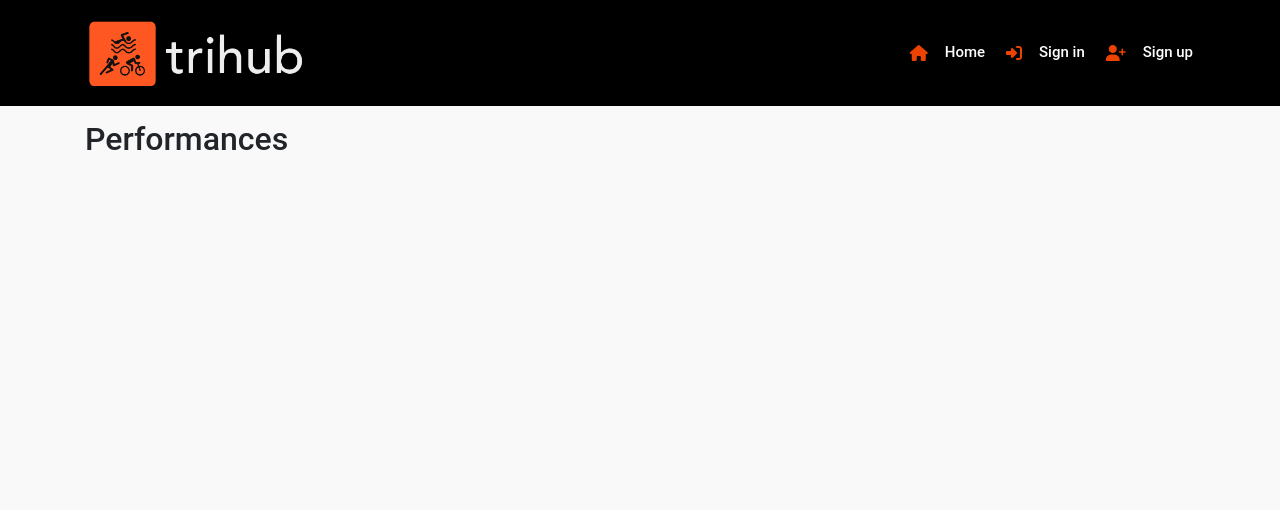
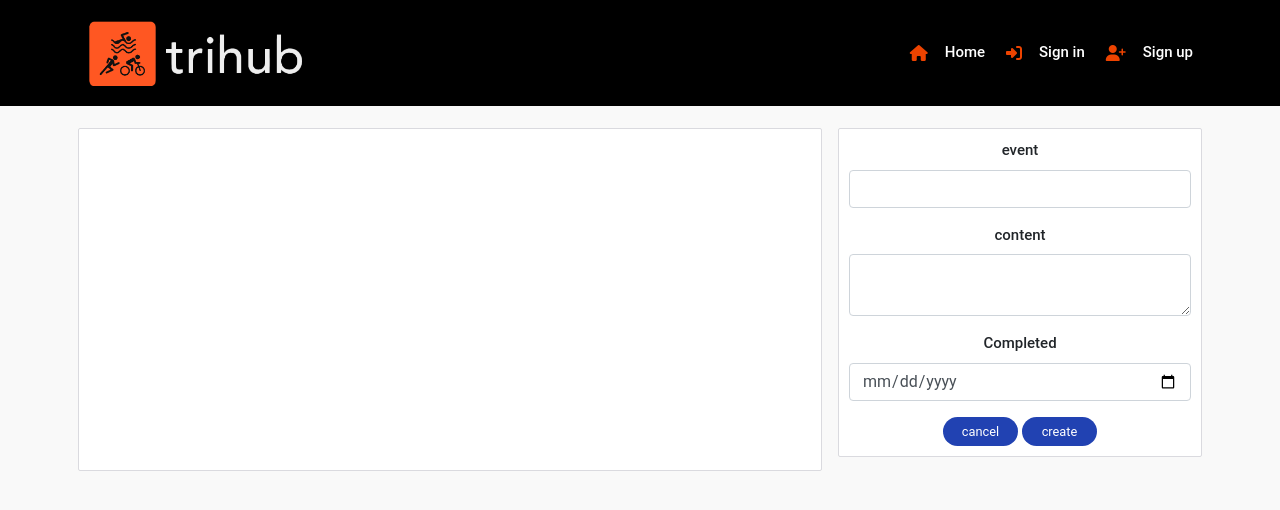
Before and after one commit to MartinBradbury/trihub, a React (Create React App) app: page /performances in a window 1280 px wide. Shown: the top 510 px of the page. Built offline with nearby package versions, Linux system fonts and the light colour scheme; no server answers.

Commit message:
created the commentcreate form and wired to postpage. created initial code for performance create form.

```diff
--- a/src/App.js
+++ b/src/App.js
@@ -11,7 +11,7 @@ import PostCreateForm from "./pages/community/PostCreateForm";
 import PostPage from "./pages/community/PostPage";
 import { useCurrentUser } from "./contexts/CurrentUserContext";
 import CommunityPosts from "./pages/community/CommunityPosts"
-import Performances from "./pages/performances/Performances";
+import PerformanceCreateForm from "./pages/performances/PerformanceCreateForm";
 import PostEditForm from "./pages/community/PostEditForm";
 
 
@@ -26,7 +26,7 @@ function App() {
       <Container className={styles.Main}>
         <Switch>
           <Route exact path="/" render={() => <Home />} />
-          <Route exact path="/performances" render={() => <Performances />} />
+          <Route exact path="/performances" render={() => <PerformanceCreateForm />} />
           <Route exact path="/signin" render={() => <SignInForm />} />
           <Route exact path="/signup" render={() => <SignUpForm />} />
           <Route
--- /dev/null
+++ b/src/pages/comments/CommentCreateForm.js
@@ -0,0 +1,72 @@
+import React, { useState } from "react";
+import { Link } from "react-router-dom";
+
+import Form from "react-bootstrap/Form";
+import InputGroup from "react-bootstrap/InputGroup";
+
+import styles from "../../styles/CommentCreateEditForm.module.css";
+import Avatar from "../../components/Avatar";
+import { axiosRes } from "../../api/axiosDefaults";
+
+function CommentCreateForm(props) {
+  const { post, setPost, setComments, profileImage, profile_id } = props;
+  const [content, setContent] = useState("");
+
+  const handleChange = (event) => {
+    setContent(event.target.value);
+  };
+
+  const handleSubmit = async (event) => {
+    event.preventDefault();
+    try {
+      const { data } = await axiosRes.post("/comments/", {
+        content,
+        post,
+      });
+      setComments((prevComments) => ({
+        ...prevComments,
+        results: [data, ...prevComments.results],
+      }));
+      setPost((prevPost) => ({
+        results: [
+          {
+            ...prevPost.results[0],
+            comments_count: prevPost.results[0].comments_count + 1,
+          },
+        ],
+      }));
+      setContent("");
+    } catch (err) {
+      console.log(err);
+    }
+  };
+
+  return (
+    <Form className="mt-2" onSubmit={handleSubmit}>
+      <Form.Group>
+        <InputGroup>
+          <Link to={`/profiles/${profile_id}`}>
+            <Avatar src={profileImage} />
+          </Link>
+          <Form.Control
+            className={styles.Form}
+            placeholder="my comment..."
+            as="textarea"
+            value={content}
+            onChange={handleChange}
+            rows={2}
+          />
+        </InputGroup>
+      </Form.Group>
+      <button
+        className={`${styles.Button} btn d-block ml-auto`}
+        disabled={!content.trim()}
+        type="submit"
+      >
+        post
+      </button>
+    </Form>
+  );
+}
+
+export default CommentCreateForm;
--- a/src/pages/community/PostPage.js
+++ b/src/pages/community/PostPage.js
@@ -8,10 +8,15 @@ import appStyles from "../../App.module.css";
 import { useParams } from "react-router";
 import { axiosReq } from "../../api/axiosDefaults";
 import Post from "./Post";
+import CommentCreateForm from "../comments/CommentCreateForm";
+import { useCurrentUser } from "../../contexts/CurrentUserContext";
 
 function PostPage() {
   const { id } = useParams();
   const [post, setPost] = useState({ results: [] });
+  const currentUser = useCurrentUser();
+  const profile_image = currentUser?.profile_image;
+  const [comments, setComments] = useState({ results: [] });
 
   useEffect(() => {
     const handleMount = async () => {
@@ -34,7 +39,19 @@ function PostPage() {
       <Col className="py-2 p-0 p-lg-2" lg={8}>
         <p>Popular profiles for mobile</p>
         <Post {...post.results[0]} setPosts={setPost} postPage />
-        <Container className={appStyles.Content}>Comments</Container>
+        <Container className={appStyles.Content}>
+          {currentUser ? (
+            <CommentCreateForm
+              profile_id={currentUser.profile_id}
+              profileImage={profile_image}
+              post={id}
+              setPost={setPost}
+              setComments={setComments}
+            />
+          ) : comments.results.length ? (
+            "Comments"
+          ) : null}
+        </Container>
       </Col>
       <Col lg={4} className="d-none d-lg-block p-0 p-lg-2">
         Popular profiles for desktop
--- /dev/null
+++ b/src/pages/performances/PerformanceCreateForm.js
@@ -0,0 +1,134 @@
+import React, { useRef, useState } from "react";
+
+import Form from "react-bootstrap/Form";
+import Button from "react-bootstrap/Button";
+import Row from "react-bootstrap/Row";
+import Col from "react-bootstrap/Col";
+import Container from "react-bootstrap/Container";
+import Alert from "react-bootstrap/Alert";
+import Image from "react-bootstrap/Image";
+
+import Asset from "../../components/Asset";
+
+import Upload from "../../assets/upload.png";
+
+import styles from "../../styles/PostCreateEditForm.module.css";
+import appStyles from "../../App.module.css";
+import btnStyles from "../../styles/Button.module.css";
+
+import { useHistory } from "react-router";
+import { axiosReq } from "../../api/axiosDefaults";
+
+function PerformanceCreateForm() {
+  const [errors, setErrors] = useState({});
+
+  const [performanceData, setPerformanceData] = useState({
+    owner: "",
+    event: "",
+    time: "",
+    distance: "",
+    completed_date: "",
+    content: "",
+  });
+  const { owner, event, time, distance, completed_date, content } =
+    performanceData;
+
+  const history = useHistory();
+
+  const handleChange = (event) => {
+    setPerformanceData({
+      ...performanceData,
+      [event.target.name]: event.target.value,
+    });
+  };
+
+  const handleSubmit = async (event) => {
+    event.preventDefault();
+    const formData = new FormData();
+
+    formData.append("event", event);
+    formData.append("time", time);
+    formData.append("completed date", completed_date);
+    formData.append("content", content);
+
+    try {
+      const { data } = await axiosReq.post("/performances/", formData);
+      history.push(`/performances/${data.id}`);
+    } catch (err) {
+      console.log(err);
+      if (err.response?.status !== 401) {
+        setErrors(err.response?.data);
+      }
+    }
+  };
+
+  const textFields = (
+    <div className="text-center">
+      <Form.Group>
+        <Form.Label>event</Form.Label>
+        <Form.Control
+          type="text"
+          name="event"
+          value={event}
+          onChange={handleChange}
+        />
+      </Form.Group>
+      <Form.Group>
+        <Form.Label>content</Form.Label>
+        <Form.Control
+          as="textarea"
+          name="content"
+          value={content}
+          onChange={handleChange}
+        />
+      </Form.Group>
+      <Form.Group>
+        <Form.Label>Completed</Form.Label>
+        <Form.Control
+          type="date"
+          name="completed_date"
+          value={completed_date}
+          onChange={handleChange}
+        />
+      </Form.Group>
+      {/* <Form.Group>
+        <Form.Label>Time</Form.Label>
+        <Form.Control
+          as="time"
+          name="time"
+          value={time}
+          onChange={handleChange}
+        />
+      </Form.Group> */}
+
+      <Button
+        className={`${btnStyles.Button} ${btnStyles.Blue}`}
+        onClick={() => history.goBack()}
+      >
+        cancel
+      </Button>
+      <Button className={`${btnStyles.Button} ${btnStyles.Blue}`} type="submit">
+        create
+      </Button>
+    </div>
+  );
+
+  return (
+    <Form onSubmit={handleSubmit}>
+      <Row>
+        <Col className="py-2 p-0 p-md-2" md={7} lg={8}>
+          <Container
+            className={`${appStyles.Content} ${styles.Container} d-flex flex-column justify-content-center`}
+          >
+            <div className="d-md-none">{textFields}</div>
+          </Container>
+        </Col>
+        <Col md={5} lg={4} className="d-none d-md-block p-0 p-md-2">
+          <Container className={appStyles.Content}>{textFields}</Container>
+        </Col>
+      </Row>
+    </Form>
+  );
+}
+
+export default PerformanceCreateForm;
```
Also changed, not shown: src/styles/CommentCreateEditForm.module.css (added).
